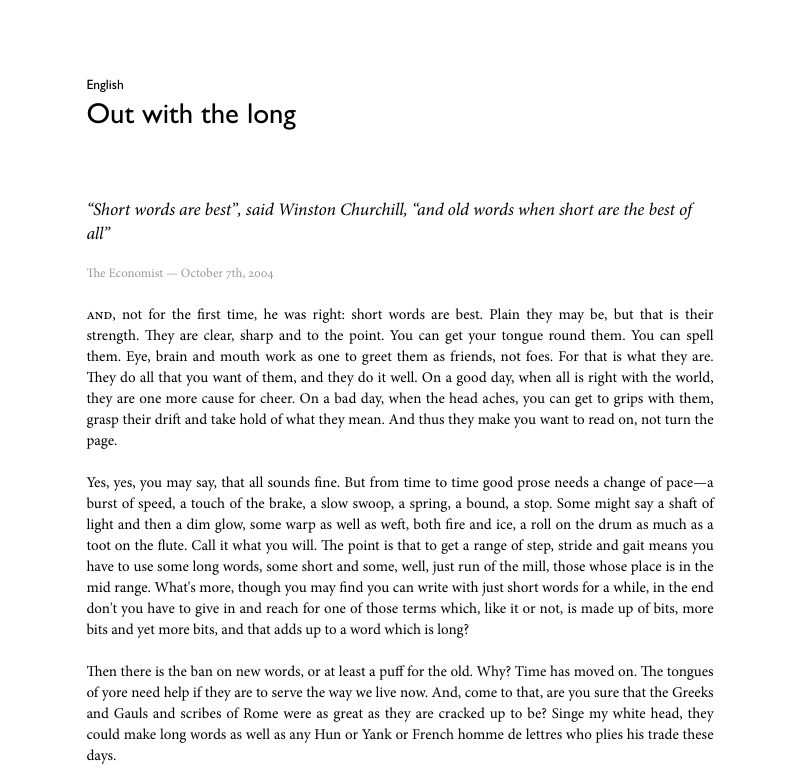
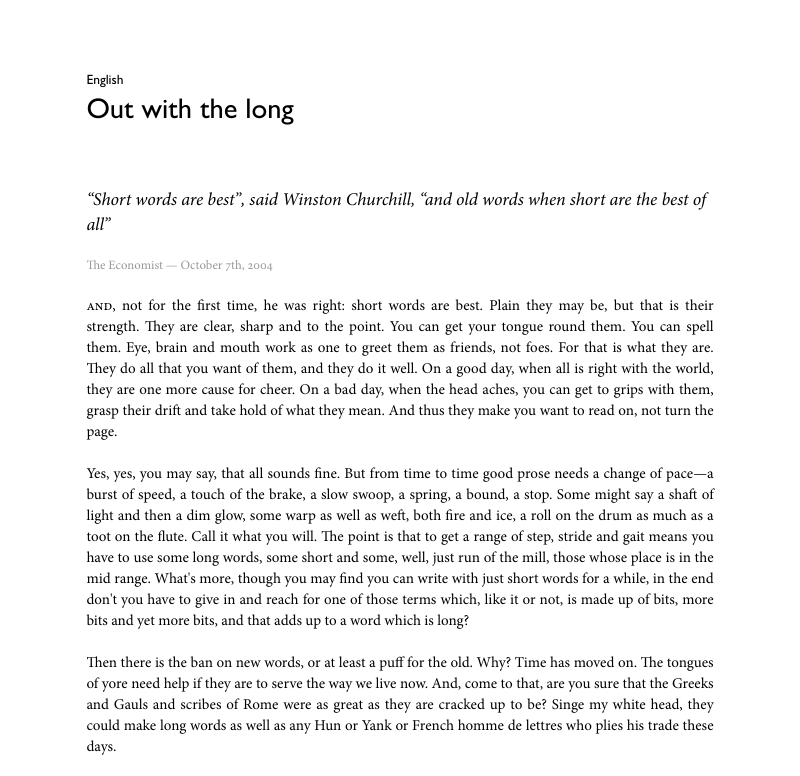
Before and after one commit to jontingvold/type-text-processor, an Electron app: page src/themes/test1.html in a window 800 px wide. Shown: the top 776 px of the page. Drawn offline with Linux system fonts and the light colour scheme.

Commit message:
Fix style rem issue
Default font size was set on body, not html

```diff
--- a/src/themes/baseline.css
+++ b/src/themes/baseline.css
@@ -43,12 +43,9 @@ BASELINE (DEFAULT STYLESHEET FOR ALL STYLES)
 }
 
 /* TEXT SIZE */
-@media screen {
-	body {font-size: 16px;}
-}
-@media screen and (min-width: 500px) { body {font-size: 15px;} }
-@media screen and (max-width: 500px) { body {font-size: 15px;} }
-@media print                         { body {font-size: 9.7pt;} } /* 1pt = 1.33px; 10pt = 13px */
+@media screen and (min-width: 500px) { html {font-size: 15px;} }
+@media screen and (max-width: 500px) { html {font-size: 15px;} }
+@media print                         { html {font-size: 9.5pt;} } /* 1pt = 1.33px; 10pt = 13px */
 
 
 
@@ -88,8 +85,8 @@ ul, ol {
 
 /* Text block elements */
 /* Subsection headline */ h1 {
-    font-size: 1.5rem;
-    margin-top: 2rem; margin-bottom:1rem;
+    font-size: 1.9rem;
+    margin-top: 3rem; margin-bottom:4rem;
 }
 /* Paragraph headline */ h2 {
     font-size:1rem;
@@ -97,9 +94,9 @@ ul, ol {
 }
 kicker + h1 {margin-top:0;}
 
-kicker {display:block; font-weight:bold; font-size:0.9rem;}
+kicker {display:block; font-weight:bold; font-size:0.85rem;}
 big {display:block; font-size:1.2rem;}
-small {display:block; font-size:0.8rem;color:#999;}
+small {display:block; font-size:0.85rem;color:#999;}
 
 /* Inline elements */
 smallcaps {font-variant: small-caps;}
--- a/src/themes/default/style.css
+++ b/src/themes/default/style.css
@@ -49,17 +49,17 @@ kicker, h1, h2, big, small {
     text-align: left;
 }
 
-kicker {font-size:0.85rem;}
+kicker {font-size:0.9rem;}
 h1 {
-    font-size: 1.8rem;
+    font-size: 1.9rem;
     margin-top: 3rem; margin-bottom:4rem;
 }
 h2 {
-    font-size:1rem;
+    font-size:1.05rem;
     font-weight: 600;
 }
 big {
-    font-size:1.1rem;
+    font-size:1.2rem;
     font-style: italic;
 }
 
```
